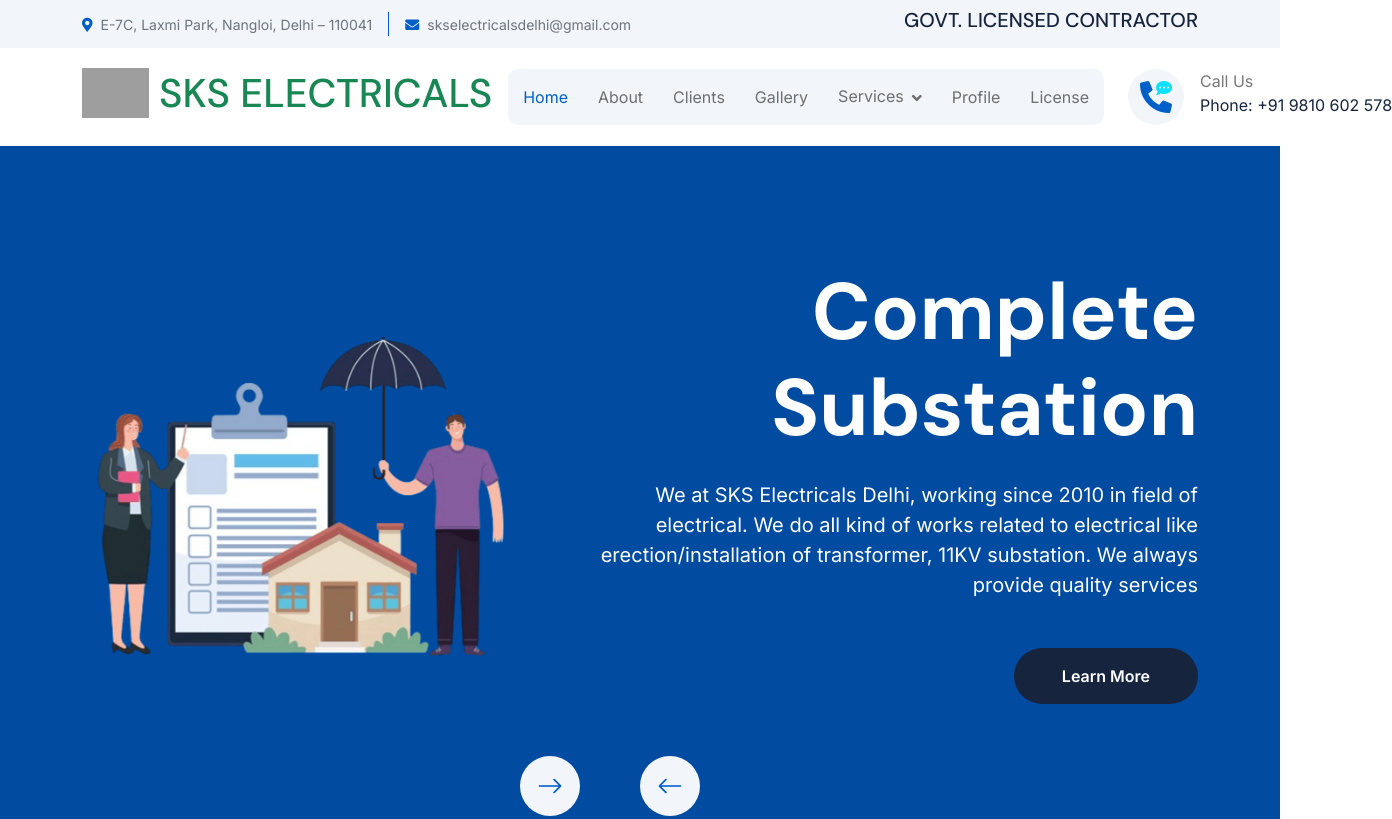
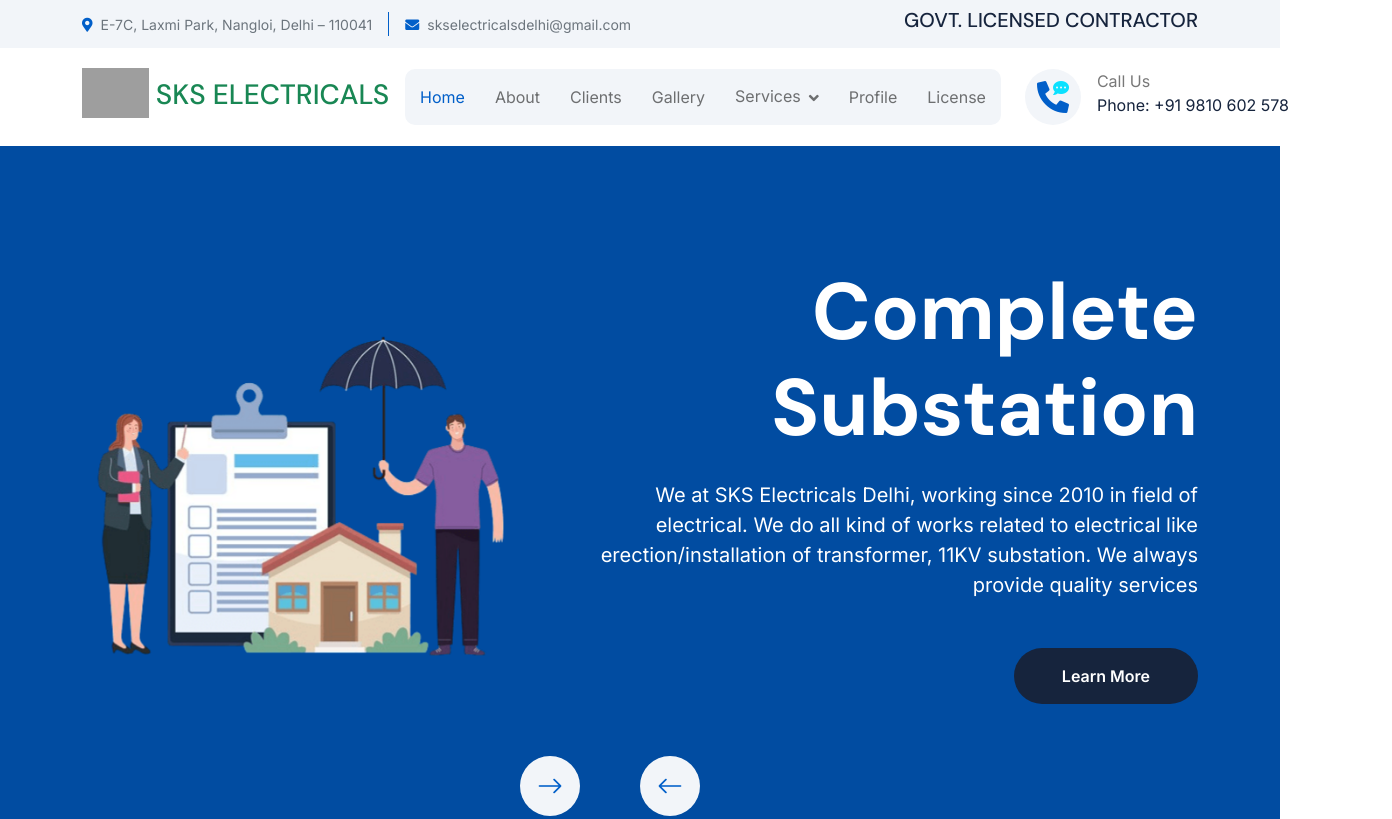
Before and after one commit to manish96170/sks-website, a plain HTML site: page index.html in a window 1280 px wide. Shown: the top 819 px of the page, 1392 px wide, since content can reach past the window. Drawn offline with nearby package versions, Linux system fonts and the light colour scheme; grey boxes are pictures that could not be loaded.

Commit message:
gallery page update

```diff
--- a/index.html
+++ b/index.html
@@ -4,6 +4,7 @@
 <head>
     <meta charset="utf-8">
     <title>SKS ELECTRICALS</title>
+    <link rel="icon" type="image/x-icon" href="/img/favicon.ico">
     <meta content="width=device-width, initial-scale=1.0" name="viewport">
     <meta content="" name="keywords">
     <meta content="" name="description">
@@ -75,7 +76,8 @@
         <div class="container">
             <nav class="navbar navbar-expand-lg navbar-light">
                 <a href="#" class="navbar-brand p-0">
-                    <h1 class="text-success mb-0"><img class="mb-2" src="img/logo.jpg" alt="Logo"> SKS ELECTRICALS</h1>
+                    <h3 class="text-success mb-0"><img class="mb-2" src="img/logo.jpg" alt="Logo"> SKS ELECTRICALS
+                    </h3>
                 </a>
                 <button class="navbar-toggler" type="button" data-bs-toggle="collapse" data-bs-target="#navbarCollapse">
                     <span class="fa fa-bars"></span>
```
Also changed, not shown: img/blog-1.png (deleted), img/blog-2.png (deleted), img/blog-3.png (deleted), img/blog-4.png (deleted), img/favicon.ico (added), img/instagram-footer-1.jpg (deleted), img/instagram-footer-2.jpg (deleted), img/instagram-footer-3.jpg (deleted), img/instagram-footer-4.jpg (deleted), img/instagram-footer-5.jpg (deleted), img/instagram-footer-6.jpg (deleted), img/testimonial-1.jpg (deleted), img/testimonial-2.jpg (deleted), img/testimonial-3.jpg (deleted).
